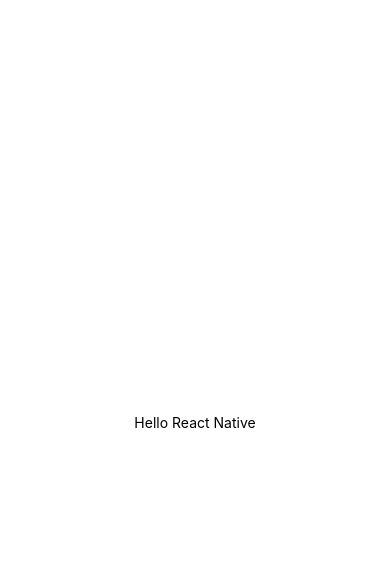
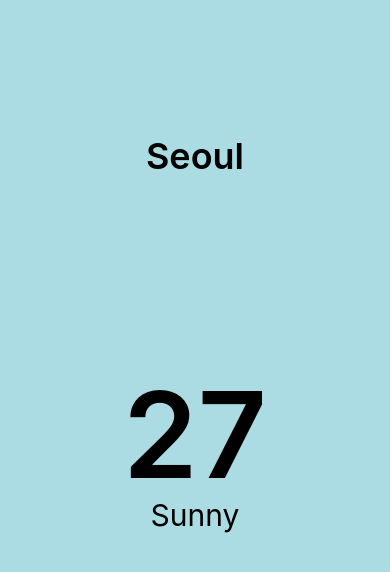
Before and after one commit to guseulgi/ReactNative-Practice, a React Native app: screen / in a window 390 px wide. Shown: the top 572 px of the page. Built offline with nearby package versions, Linux system fonts and the light colour scheme.

Commit message:
날씨앱 연습 -  디바이스 크기를 불러와서 paging 처리

```diff
--- a/App.js
+++ b/App.js
@@ -1,20 +1,67 @@
 import { StatusBar } from 'expo-status-bar';
-import { StyleSheet, Text, View } from 'react-native';
+import { StyleSheet, Text, View, ScrollView } from 'react-native';
+import { Dimensions } from 'react-native';
+
+const { height: deviceHeight, width:deviceWidth } = Dimensions.get('window');
 
 export default function App() {
+
+
   return (
-    <View style={styles.container}>
-      <Text>Hello React Native</Text>
-      <StatusBar style="auto" />
-    </View>
+      <View style={styles.container}>
+        <View style={styles.city}>
+          <Text style={styles.cityName}>Seoul</Text>
+        </View>
+        <ScrollView
+          pagingEnabled
+          horizontal
+          showsHorizontalScrollIndicator={false}
+          contentContainerStyle={styles.weather}>
+          <View style={styles.day}>
+            <Text style={styles.temp}>27</Text>
+            <Text style={styles.description}>Sunny</Text>
+          </View>
+          <View style={styles.day}>
+            <Text style={styles.temp}>27</Text>
+            <Text style={styles.description}>Sunny</Text>
+          </View>
+          <View style={styles.day}>
+            <Text style={styles.temp}>27</Text>
+            <Text style={styles.description}>Sunny</Text>
+          </View>
+        </ScrollView>
+      </View>
   );
 }
 
 const styles = StyleSheet.create({
   container: {
+    flex : 1,
+    backgroundColor: '#abdbe3',
+  },
+  city : {
     flex: 1,
-    backgroundColor: '#fff',
+    justifyContent: 'center',
     alignItems: 'center',
-    justifyContent: 'center',
+  },
+  cityName : {
+    color: 'black',
+    fontSize: 36,
+    fontWeight: '600',
+  },
+  weather : {
+  },
+  day : {
+    width : deviceWidth,
+    alignItems: 'center',
+  },
+  temp : {
+    fontSize: 120,
+    fontWeight: 600,
+    marginTop : 50,
+  },
+  description: {
+    fontSize: 30,
+    marginTop: -10,
   },
 });
```
